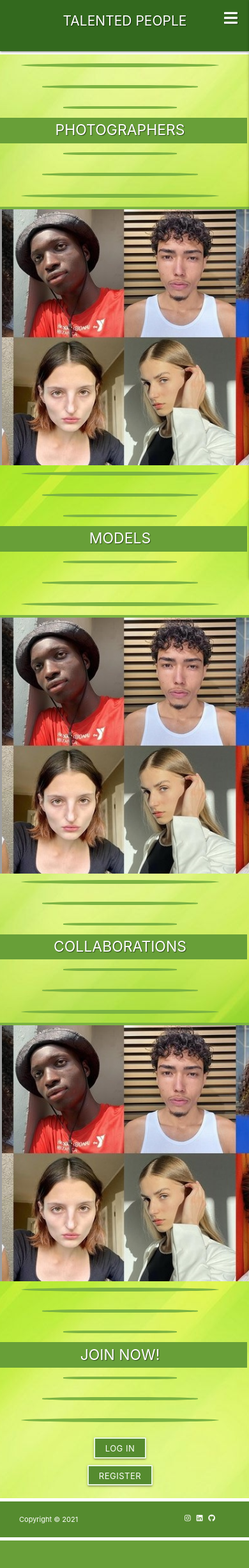
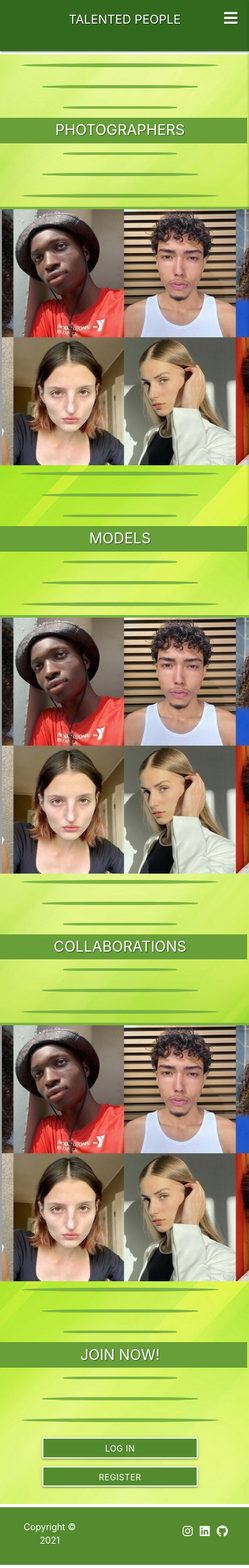
Before and after one commit to OndrejValla/TALENTED-PEOPLE, a Flask app: page / in a window 390 px wide. Shown: the whole page at 64% size. Before the commit the page ends 2407 px from the top, so only its background shows below. Run offline with Flask 2, Linux system fonts and the light colour scheme; some libraries are stand-ins or nearby versions.

Commit message:
Footer Adjusted

```diff
--- a/static/css/style.css
+++ b/static/css/style.css
@@ -1,5 +1,6 @@
 /* BASE.HTML */
 body {
+    min-height: 100%;
     background-color: rgb(232, 247, 223);
     /* IMG from www.teahub.io */
     background: url(../images/talented-people-background-colour.jpg);
@@ -38,6 +39,22 @@
     .brand-logo-h4 {
         font-size: 21px;
         margin-left: 1px;
+    }
+
+    .mobile-navbar {
+        margin-left: 30px;
+    }
+}
+
+@media only screen and (max-width: 400px) {
+    .brand-logo-h4 {
+        font-size: 19px;
+    }
+}
+
+@media only screen and (max-width: 300px) {
+    .brand-logo-h4 {
+        font-size: 16px;
     }
 }
 
@@ -107,10 +124,23 @@
 
 /* PHOTOGRAPHERS.HTML */
 .add-profile-btn-1 {
+    width: 70%;
     border: 2px solid rgb(232, 247, 223);
     border-radius: 3%;
     margin-top: 10px;
     line-height: 30px;
+    vertical-align: text-bottom;
+}
+
+@media only screen and (max-width: 600px) {
+    .add-profile-btn-1 {
+        width: 100%;
+        border: 2px solid rgb(232, 247, 223);
+        border-radius: 3%;
+        margin-top: 10px;
+        line-height: 30px;
+        vertical-align: text-bottom;
+    }
 }
 
 /* ADD_PHOTOGRAPHER.HTML */
@@ -146,18 +176,21 @@
 /* CATEGORIES.HTML */
 
 /* FOOTER BASE.HTML */
+
 .page-footer {
+    clear: both;
+    position: relative;
+    height: 100px;
     font-size: 24px;
     overflow: hidden;
-    max-height: 70px;
     display: flex;
     justify-content: space-between;
-    margin-top: 15px;
+    margin-top: 25px;
     border-top: 5px solid white;
     border-bottom: 5px solid white;
 }
 
-.copyright {
+.copyright-left {
     font-size: 14px;
 }
 
@@ -173,7 +206,7 @@
 
 @media only screen and (max-width: 600px) {
     .page-footer {
-        font-size: 11px;
+        font-size: 18px;
     }
 
     .copyright {
@@ -182,7 +215,7 @@
 
     .social-footer {
         list-style: none;
-        line-height: 10px;
-        margin: 0 20px;
+        line-height: 35px;
+        margin: 0;
     }
 }
--- a/templates/base.html
+++ b/templates/base.html
@@ -51,7 +51,7 @@
             <!-- Mobile Navbar -->
             <ul class="sidenav" id="mobile-demo">
                 <li>
-                    <h5 class="light-green-text text-darken-3">TALENTED PEOPLE</h5>
+                    <h5 class="light-green-text text-darken-3 mobile-navbar">TALENTED PEOPLE</h5>
                 </li>
                 <li><a href="{{ url_for('get_home') }}" class="light-green-text text-darken-3">Home</a></li>
                 {% if session.user %}
@@ -97,7 +97,7 @@
         <div class="container">
             <div class="row center-align">
                 <div class="col s4">
-                    <span class="copyright left">Copyright © 2021</span>
+                    <span class="copyright-left left">Copyright © 2021</span>
                 </div>
                 <div class="col s4">
                 </div>
```
